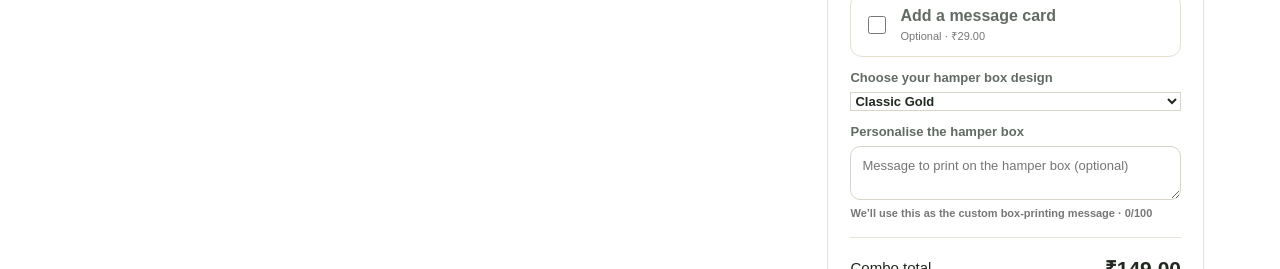
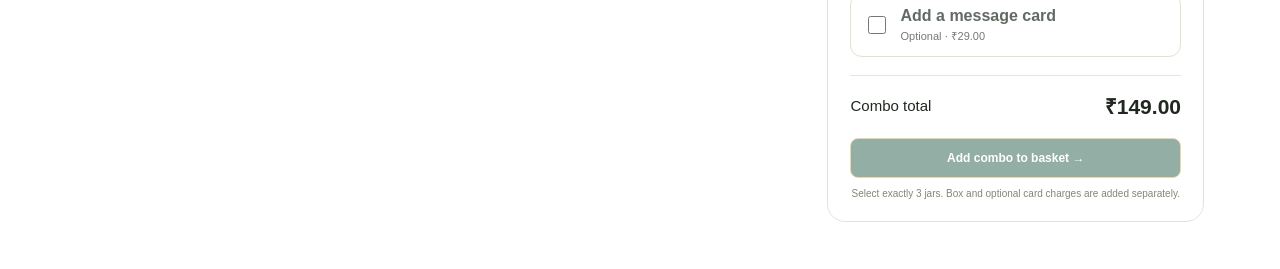
Before and after one commit to priyanshu3489/Makhana-Store-, a Next.js app: page /combos in a window 1280 px wide. Shown: the part 1652-1921 px from the top of the page. Built offline with nearby package versions, Linux system fonts and the light colour scheme; no server answers; the database is empty.

Commit message:
Remove hamper box design and printed-message customisation

```diff
--- a/src/components/GiftHamperShop.tsx
+++ b/src/components/GiftHamperShop.tsx
@@ -60,8 +60,6 @@ export default function GiftHamperShop({ products }: { products: Product[] }) {
   const [message, setMessage] = useState("");
   const [includeMessageCard, setIncludeMessageCard] = useState(false);
   const [messageCardText, setMessageCardText] = useState("");
-  const [boxMessage, setBoxMessage] = useState("");
-  const [boxDesign, setBoxDesign] = useState("classic-gold");
   const messageCardPricePaise = 2900;
 
   const available = useMemo(
@@ -83,8 +81,6 @@ export default function GiftHamperShop({ products }: { products: Product[] }) {
     setMessage("");
     setIncludeMessageCard(false);
     setMessageCardText("");
-    setBoxMessage("");
-    setBoxDesign("classic-gold");
   }
 
   function toggleProduct(id: string) {
@@ -121,8 +117,6 @@ export default function GiftHamperShop({ products }: { products: Product[] }) {
         messageCardPricePaise: includeMessageCard ? messageCardPricePaise : 0,
         includeMessageCard,
         messageCardText: includeMessageCard ? messageCardText.trim() : "",
-        boxMessage: boxMessage.trim(),
-        boxDesign,
         productIds: chosen.map((product) => product.id),
         productNames: chosen.map((product) => product.name),
       };
@@ -254,19 +248,6 @@ export default function GiftHamperShop({ products }: { products: Product[] }) {
                 <small>{messageCardText.length}/160 characters</small>
               </label>
             )}
-            <label className="taste-combo-message-field">
-              Choose your hamper box design
-              <select value={boxDesign} onChange={(event) => setBoxDesign(event.target.value)}>
-                <option value="classic-gold">Classic Gold</option>
-                <option value="celebration">Celebration</option>
-                <option value="floral">Floral Elegance</option>
-              </select>
-            </label>
-            <label className="taste-combo-message-field">
-              Personalise the hamper box
-              <textarea maxLength={100} rows={2} placeholder="Message to print on the hamper box (optional)" value={boxMessage} onChange={(event) => setBoxMessage(event.target.value)} />
-              <small>We’ll use this as the custom box-printing message · {boxMessage.length}/100</small>
-            </label>
             <div className="taste-combo-total">
               <span>Combo total</span>
               <strong>{formatMoney(totalPaise)}</strong>
```
